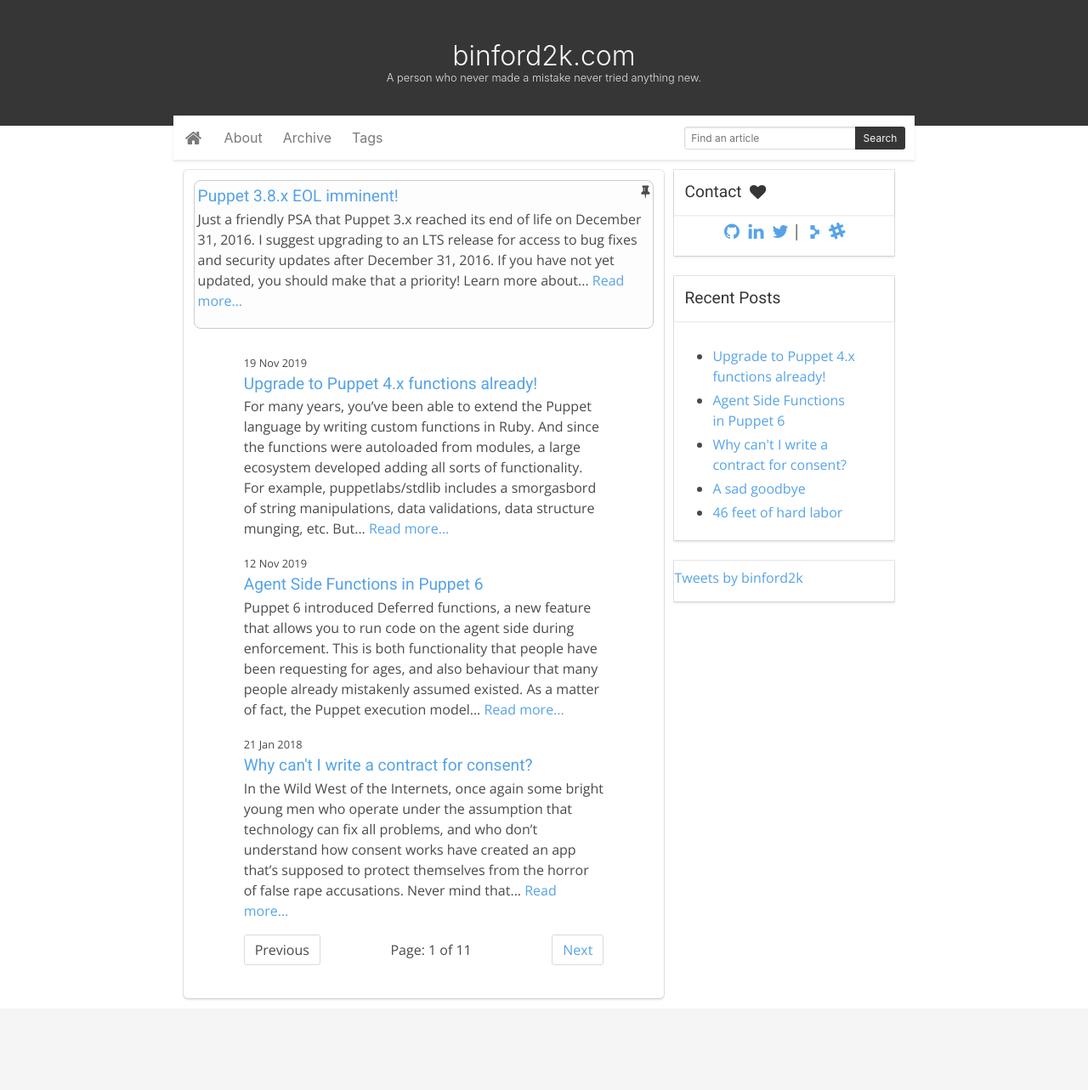
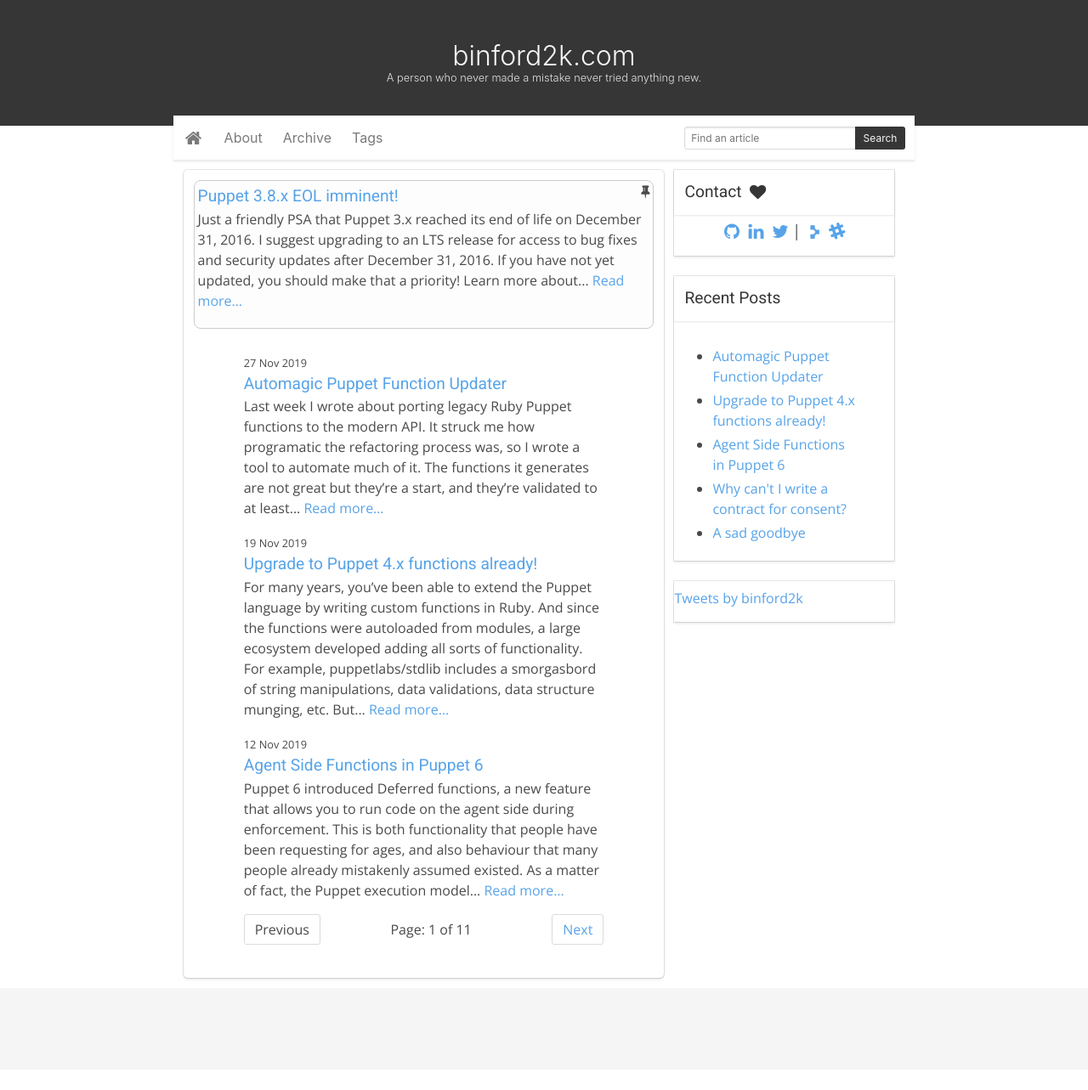
Before and after one commit to binford2k/binford2k.com, a Jekyll site: the page built from index.html, in a window 1280 px wide. Shown: the whole page at 85% size. Built offline with Jekyll 4.4.1, drawn with Linux system fonts in a browser that asks for light colours; the list of posts is cut into pages by our own code; comment, search, counter and statistics services are not loaded; after the commit the page ends 1259 px from its top, so only the background shows below that; some of the changed lines change nothing that is shown.

Commit message:
function updater

````diff
--- a/_posts/2019-11-19-refactoring-legacy-functions.md
+++ b/_posts/2019-11-19-refactoring-legacy-functions.md
@@ -156,4 +156,4 @@
 * Read more about [custom functions](https://puppet.com/docs/puppet/latest/custom_functions_ruby.html).
 * Read more about [documenting your functions or other Puppet code](https://puppet.com/docs/puppet/latest/puppet_strings.html).
 * Read about [limitations of Puppet environments](https://puppet.com/docs/puppet/latest/environments_about.html#concept-6445).
-* Learn about writing [simple functions in the Puppet language](https://puppet.com/docs/puppet/latest/lang_write_functions_in_puppet.html).
+* Learn about writing [simple functions in the Puppet language](https://puppet.com/docs/puppet/latest/lang_write_functions_in_puppet.html) instead of Ruby.
--- /dev/null
+++ b/_posts/2019-11-27-automagic-function-port.md
@@ -0,0 +1,237 @@
+---
+layout: post
+title: "Automagic Puppet Function Updater"
+image: magic.jpg
+tags: [puppet, development, refactor, modern, magic]
+---
+
+Last week I wrote about [porting legacy Ruby Puppet functions]({{ site.baseurl }}/2019/11/refactoring-legacy-functions/)
+to the modern API.  It struck me how programatic the refactoring process was, so
+I wrote a tool to automate much of it. The functions it generates are not great
+but they're a start, and they're validated to at least *work* during the process.
+
+## Installing
+
+The tool is distributed as a Ruby gem with no dependencies, so simply `gem install`.
+
+```
+$ gem install puppet-function-updater
+```
+
+
+## Usage
+
+Run the command `puppet_function_updater` in the root of a Puppet module, then
+inspect all the generated functions for suitability when it's done. If you pass
+the `--clean` argument it will **delete the legacy function file from disk**
+after validating that the new function works.
+
+### Example:
+
+```
+[~/Projects/puppetlabs-stdlib]$ puppet_function_updater --verbose
+INFO: Creating lib/puppet/functions/stdlib/abs.rb
+INFO: Creating lib/puppet/functions/stdlib/any2array.rb
+INFO: Creating lib/puppet/functions/stdlib/any2bool.rb
+INFO: Creating lib/puppet/functions/stdlib/assert_private.rb
+INFO: Creating lib/puppet/functions/stdlib/base64.rb
+INFO: Creating lib/puppet/functions/stdlib/basename.rb
+[...]
+INFO: Creating lib/puppet/functions/stdlib/values_at.rb
+INFO: Creating lib/puppet/functions/stdlib/zip.rb
+INFO: Functions generated. Please inspect for suitability and then
+INFO: update any Puppet code with the new function names.
+INFO: See https://puppet.com/docs/puppet/latest/custom_functions_ruby.html
+INFO: for more information about Puppet's modern Ruby function API.
+```
+You may notice some warnings inline. Generally they can be ignored. For example,
+the following warning only means that the `deep_merge()` function has a `require`
+statement outside the block defining the new function. This doesn't prevent my
+tool from porting the function to the modern API.
+
+```
+INFO: Creating lib/puppet/functions/stdlib/deep_merge.rb
+ERROR: The function attempted to load libraries outside the function block.
+WARN: cannot load such file -- puppet/parser/functions (ignored)
+```
+
+However, the following error means that the porting process generated invalid
+Ruby code and so the port was aborted without the new function being written. My
+tool cannot fix poor code, only port it directly and it gives up quickly if it
+cannot do it properly.
+
+```
+INFO: Creating lib/puppet/functions/stdlib/validate_x509_rsa_key_pair.rb
+ERROR: Oh crap; the generated function isn't valid Ruby code!
+ERROR: <compiled>:47: dynamic constant assignment
+    NUM_ARGS = 2 unless defined? NUM_ARGS
+             ^
+```
+
+Now that all the new functions are written comes the most important part, your
+part! Now you should inspect each function and update their documentation or
+clean up anything about the implementation that you'd like.
+
+Note that all their names have changed slightly. They've been namespaced with the
+module name. This means that you'll need to update any Puppet code that uses these
+functions to account for that.
+
+And that's it. You can stop here if you like.
+
+Well, unless you want to take advantage of the new function API hotness, that is.
+Read on if you're interested in improving the function and removing pointless
+boilerplate code.
+
+## Writing new function signatures
+
+The old API didn't capture any information about the function signature. It always
+just passed the arguments as a single untyped array, which you as the programmer
+were expected to handle. Unfortunately, that means that I cannot programmatically
+infer what the argument types are expected to be.
+
+For this reason, the generated function uses a single dispatch using a `repeated_param`
+to capture all arguments into a single untyped array and passes that to the
+implementation method. Gross hack, but it works.
+
+``` Ruby
+dispatch :default_impl do
+  # Call the method named 'default_impl' when this is matched
+  # Port this to match individual params for better type safety
+  repeated_param 'Any', :arguments
+end
+```
+
+To improve the parameter handling, you should read the implementation code and
+convert the manual handling into proper dispatch definitions. In the case of the
+`abs()` function, the parameter handling looks like this:
+
+``` ruby
+def default_impl(*arguments)
+  raise(Puppet::ParseError, "abs(): Wrong number of arguments given (#{arguments.size} for 1)") if arguments.empty?
+  value = arguments[0]
+
+  # Numbers in Puppet are often string-encoded which is troublesome ...
+  if value.is_a?(String)
+    if value =~ %r{^-?(?:\d+)(?:\.\d+){1}$}
+      value = value.to_f
+    elsif value =~ %r{^-?\d+$}
+      value = value.to_i
+    else
+      raise(Puppet::ParseError, 'abs(): Requires float or integer to work with')
+    end
+  end
+
+  # We have numeric value to handle ...
+  result = value.abs
+
+  return result
+end
+```
+
+This can be improved by converting it into one or more dispatches and simplified
+implementation methods. Notice how little code is now required because we can now
+trust that the language will enforce the proper data types.
+
+**Notice that we removed the splat (`*`) from the method signature!**
+
+``` Ruby
+dispatch :default_impl do
+  param 'Numeric', :value
+end
+
+def default_impl(value)
+  value.abs
+end
+```
+
+Let's look at a more complex function, `join()`. This function takes one or two
+parameters. The first is an array of values, and the second is an *optional* separator.
+The function will join the array into a string, separated by the separator string.
+
+The originally ported implementation looks like
+
+``` Ruby
+dispatch :default_impl do
+  # Call the method named 'default_impl' when this is matched
+  # Port this to match individual params for better type safety
+  repeated_param 'Any', :arguments
+  end
+
+
+def default_impl(*arguments)
+  # Technically we support two arguments but only first is mandatory ...
+  raise(Puppet::ParseError, "join(): Wrong number of arguments given (#{arguments.size} for 1)") if arguments.empty?
+
+  array = arguments[0]
+
+  unless array.is_a?(Array)
+    raise(Puppet::ParseError, 'join(): Requires array to work with')
+  end
+
+  suffix = arguments[1] if arguments[1]
+
+  if suffix
+    unless suffix.is_a?(String)
+      raise(Puppet::ParseError, 'join(): Requires string to work with')
+    end
+  end
+
+  result = suffix ? array.join(suffix) : array.join
+
+  return result
+end
+```
+
+We can see that there are two signatures, so let's update the dispatch definition.
+
+``` Ruby
+dispatch :default_impl do
+  param 'Array', :values
+end
+
+dispatch :separator_impl do
+  param 'Array', :values
+  param 'String', :separator
+end
+
+def default_impl(values)
+  values.join
+end
+
+def separator_impl(values, separator)
+  values.join(separator)
+end
+```
+
+Now we have functions that enjoy all the benefits of the modern API, plus they're
+approximately 9,000x easier to read.
+
+
+## Documentation
+
+I'm sure you've noticed that the documentation comments in the function are hot
+garbage. That's all right. It was probably time for you to take a look at that
+anyway. You should clean up the documentation to be both readable and to match
+the [`puppet-strings`](https://puppet.com/docs/puppet/latest/puppet_strings.html)
+format. This will help you automatically document your module on the
+[Puppet Forge](https://forge.puppet.com/) on your module's *Reference* tab.
+
+
+## Testing
+
+Apologies, but the `puppet_function_updater` tool does not yet create spec tests
+for the new function. I will come back and update this post when it does, but in
+the meantime you should write your own. Or at least run the new function through
+its paces in some Puppet code.
+
+
+## Got feedback?
+
+I'd really love feedback. Post issues on the [project](https://github.com/binford2k/puppet-function-updater).
+And if you can provide your feedback as a pull request, that's even better!
+
+## Learn more
+
+* Check out the [`puppet-function-updater` project on GitHub](https://github.com/binford2k/puppet-function-updater)
+* Read more about [custom functions](https://puppet.com/docs/puppet/latest/custom_functions_ruby.html).
+* Read more about [documenting your functions or other Puppet code](https://puppet.com/docs/puppet/latest/puppet_strings.html).
````
Also changed, not shown: assets/images/magic.jpg (added).
